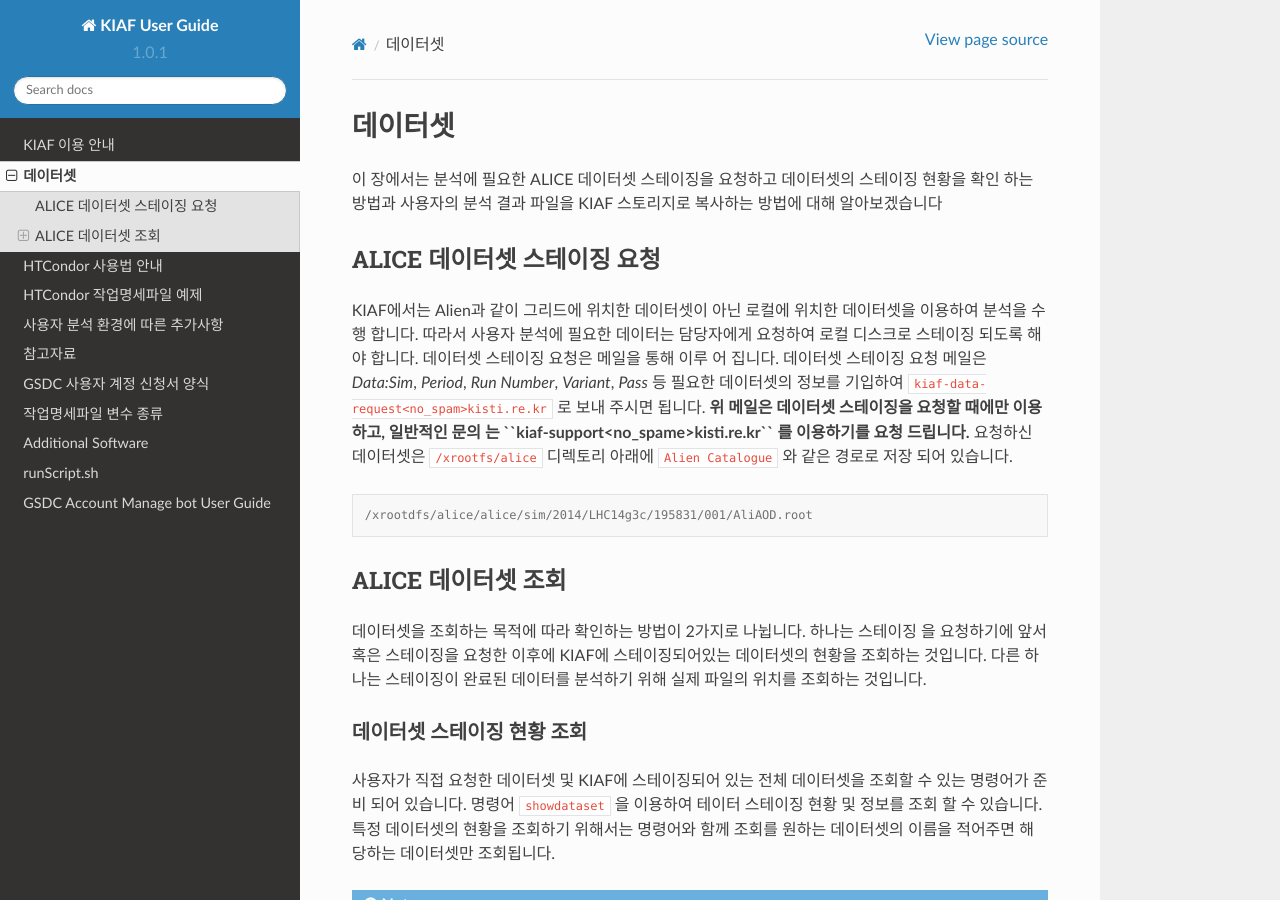
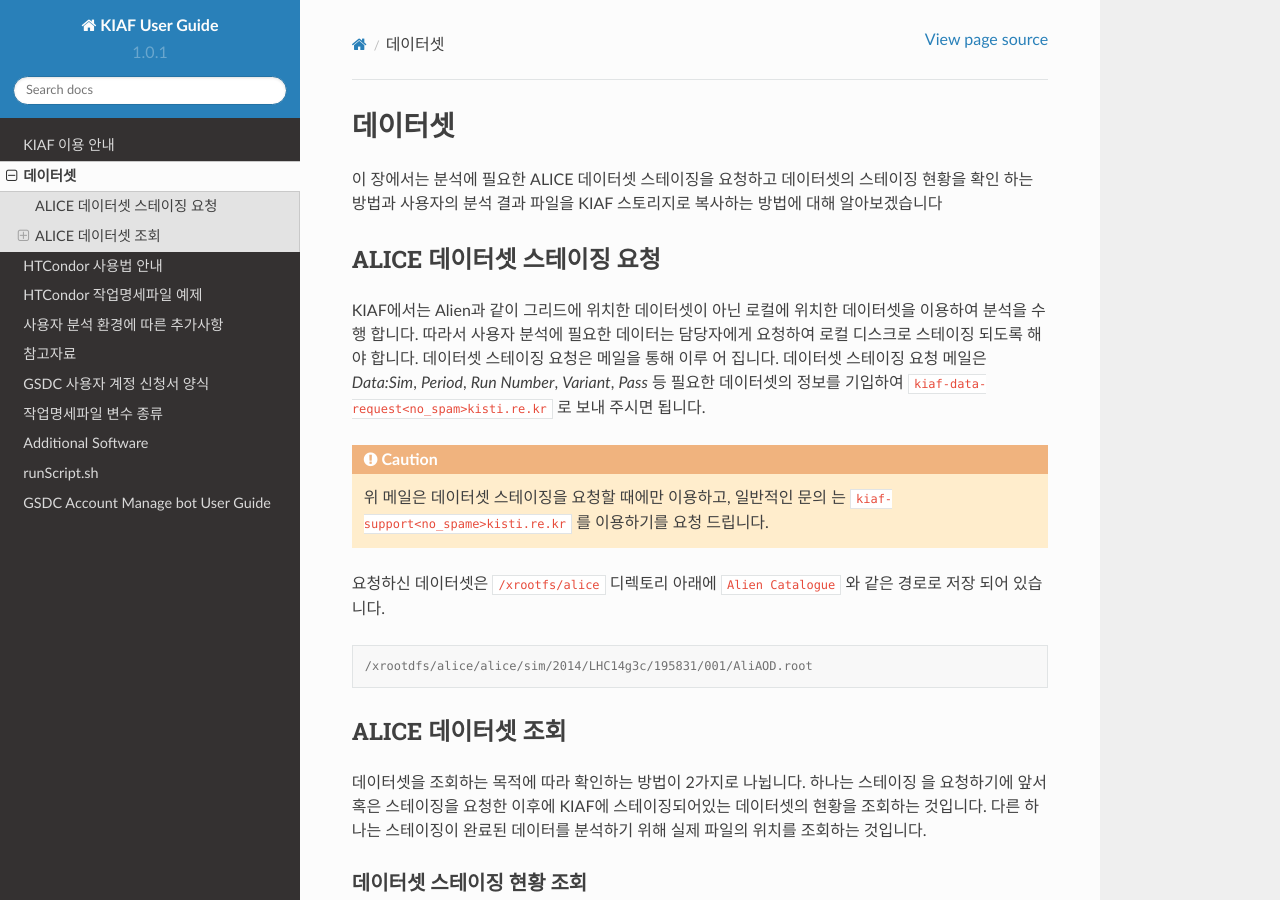
Before and after one commit to andiri/kiaf, a Sphinx documentation site: the page built from docs/source/dataset.rst, in a window 1280 px wide and 900 px high. Built offline with Sphinx 7.4.7 and the Read the Docs theme 2.0.0, drawn with Linux system fonts in a browser that asks for light colours; some of the changed lines change nothing that is shown.

Commit message:
Update dataset.rst

```diff
--- a/docs/source/dataset.rst
+++ b/docs/source/dataset.rst
@@ -11,7 +11,12 @@
 KIAF에서는 Alien과 같이 그리드에 위치한 데이터셋이 아닌 로컬에 위치한 데이터셋을 이용하여 분석을 수행 합니다.
 따라서 사용자 분석에 필요한 데이터는 담당자에게 요청하여 로컬 디스크로 스테이징 되도록 해야 합니다.
 데이터셋 스테이징 요청은 메일을 통해 이루 어 집니다.
-데이터셋 스테이징 요청 메일은 *Data:Sim*, *Period*, *Run Number*, *Variant*, *Pass* 등 필요한 데이터셋의 정보를 기입하여 ``kiaf-data-request<no_spam>kisti.re.kr`` 로 보내 주시면 됩니다. **위 메일은 데이터셋 스테이징을 요청할 때에만 이용하고, 일반적인 문의 는 ``kiaf-support<no_spame>kisti.re.kr`` 를 이용하기를 요청 드립니다.**
+데이터셋 스테이징 요청 메일은 *Data:Sim*, *Period*, *Run Number*, *Variant*, *Pass* 등 필요한 데이터셋의 정보를 기입하여 ``kiaf-data-request<no_spam>kisti.re.kr`` 로 보내 주시면 됩니다.
+
+.. caution::
+
+  위 메일은 데이터셋 스테이징을 요청할 때에만 이용하고, 일반적인 문의 는 ``kiaf-support<no_spame>kisti.re.kr`` 를 이용하기를 요청 드립니다.
+
 요청하신 데이터셋은 ``/xrootfs/alice`` 디렉토리 아래에 ``Alien Catalogue`` 와 같은 경로로 저장 되어 있습니다.
 
 .. code-block:: console
```
